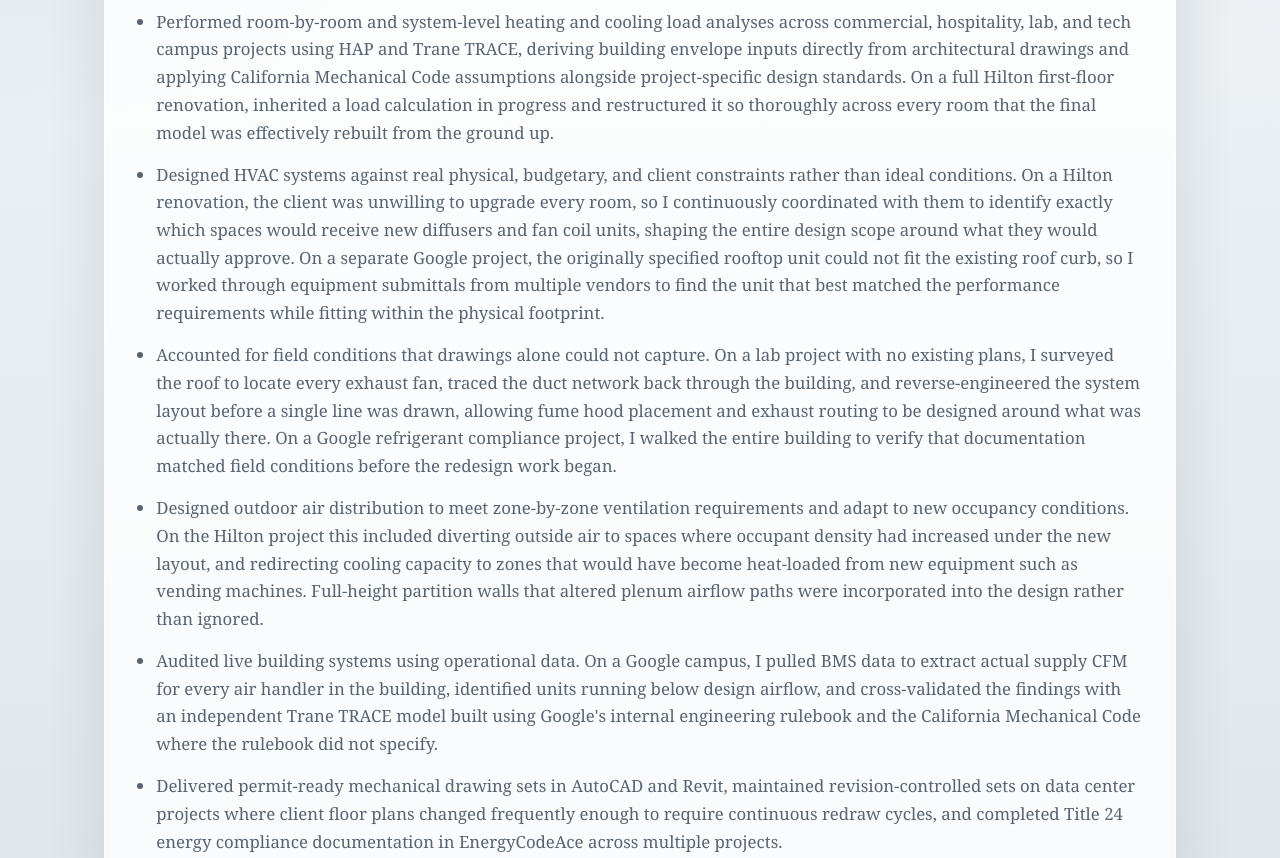
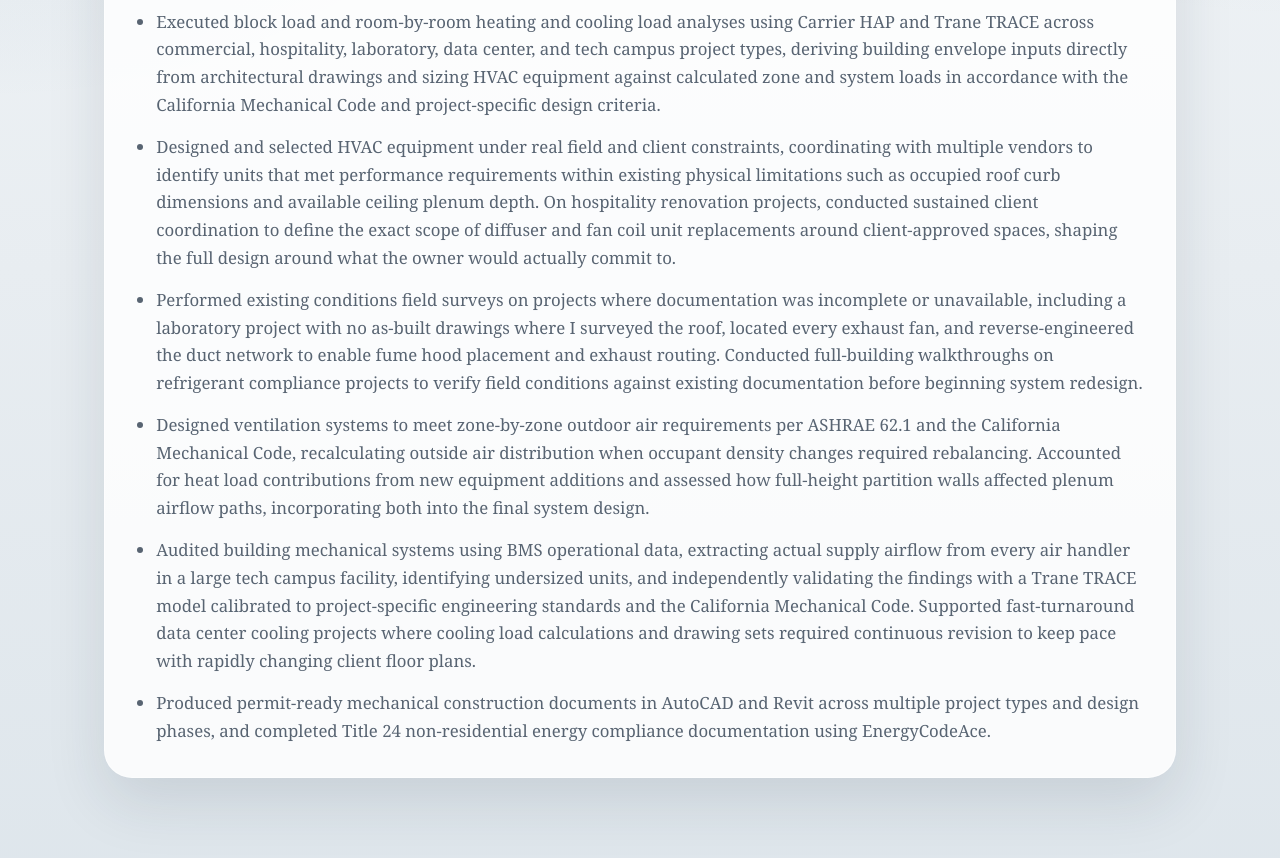
Before and after one commit to JobanSM/portfolio-website, a plain HTML site: page experience.html in a window 1280 px wide. Shown: the part 580-1438 px from the top of the page. Drawn offline with Linux system fonts and the light colour scheme.

Commit message:
Rewrite Alfatech experience with industry-standard HVAC consulting language

```diff
--- a/experience.html
+++ b/experience.html
@@ -39,12 +39,12 @@
                 <p class="role-dates">June 2024 - July 2025</p>
             </div>
             <ul class="detail-list">
-                <li>Performed room-by-room and system-level heating and cooling load analyses across commercial, hospitality, lab, and tech campus projects using HAP and Trane TRACE, deriving building envelope inputs directly from architectural drawings and applying California Mechanical Code assumptions alongside project-specific design standards. On a full Hilton first-floor renovation, inherited a load calculation in progress and restructured it so thoroughly across every room that the final model was effectively rebuilt from the ground up.</li>
-                <li>Designed HVAC systems against real physical, budgetary, and client constraints rather than ideal conditions. On a Hilton renovation, the client was unwilling to upgrade every room, so I continuously coordinated with them to identify exactly which spaces would receive new diffusers and fan coil units, shaping the entire design scope around what they would actually approve. On a separate Google project, the originally specified rooftop unit could not fit the existing roof curb, so I worked through equipment submittals from multiple vendors to find the unit that best matched the performance requirements while fitting within the physical footprint.</li>
-                <li>Accounted for field conditions that drawings alone could not capture. On a lab project with no existing plans, I surveyed the roof to locate every exhaust fan, traced the duct network back through the building, and reverse-engineered the system layout before a single line was drawn, allowing fume hood placement and exhaust routing to be designed around what was actually there. On a Google refrigerant compliance project, I walked the entire building to verify that documentation matched field conditions before the redesign work began.</li>
-                <li>Designed outdoor air distribution to meet zone-by-zone ventilation requirements and adapt to new occupancy conditions. On the Hilton project this included diverting outside air to spaces where occupant density had increased under the new layout, and redirecting cooling capacity to zones that would have become heat-loaded from new equipment such as vending machines. Full-height partition walls that altered plenum airflow paths were incorporated into the design rather than ignored.</li>
-                <li>Audited live building systems using operational data. On a Google campus, I pulled BMS data to extract actual supply CFM for every air handler in the building, identified units running below design airflow, and cross-validated the findings with an independent Trane TRACE model built using Google's internal engineering rulebook and the California Mechanical Code where the rulebook did not specify.</li>
-                <li>Delivered permit-ready mechanical drawing sets in AutoCAD and Revit, maintained revision-controlled sets on data center projects where client floor plans changed frequently enough to require continuous redraw cycles, and completed Title 24 energy compliance documentation in EnergyCodeAce across multiple projects.</li>
+                <li>Executed block load and room-by-room heating and cooling load analyses using Carrier HAP and Trane TRACE across commercial, hospitality, laboratory, data center, and tech campus project types, deriving building envelope inputs directly from architectural drawings and sizing HVAC equipment against calculated zone and system loads in accordance with the California Mechanical Code and project-specific design criteria.</li>
+                <li>Designed and selected HVAC equipment under real field and client constraints, coordinating with multiple vendors to identify units that met performance requirements within existing physical limitations such as occupied roof curb dimensions and available ceiling plenum depth. On hospitality renovation projects, conducted sustained client coordination to define the exact scope of diffuser and fan coil unit replacements around client-approved spaces, shaping the full design around what the owner would actually commit to.</li>
+                <li>Performed existing conditions field surveys on projects where documentation was incomplete or unavailable, including a laboratory project with no as-built drawings where I surveyed the roof, located every exhaust fan, and reverse-engineered the duct network to enable fume hood placement and exhaust routing. Conducted full-building walkthroughs on refrigerant compliance projects to verify field conditions against existing documentation before beginning system redesign.</li>
+                <li>Designed ventilation systems to meet zone-by-zone outdoor air requirements per ASHRAE 62.1 and the California Mechanical Code, recalculating outside air distribution when occupant density changes required rebalancing. Accounted for heat load contributions from new equipment additions and assessed how full-height partition walls affected plenum airflow paths, incorporating both into the final system design.</li>
+                <li>Audited building mechanical systems using BMS operational data, extracting actual supply airflow from every air handler in a large tech campus facility, identifying undersized units, and independently validating the findings with a Trane TRACE model calibrated to project-specific engineering standards and the California Mechanical Code. Supported fast-turnaround data center cooling projects where cooling load calculations and drawing sets required continuous revision to keep pace with rapidly changing client floor plans.</li>
+                <li>Produced permit-ready mechanical construction documents in AutoCAD and Revit across multiple project types and design phases, and completed Title 24 non-residential energy compliance documentation using EnergyCodeAce.</li>
             </ul>
         </section>
     </main>
```
